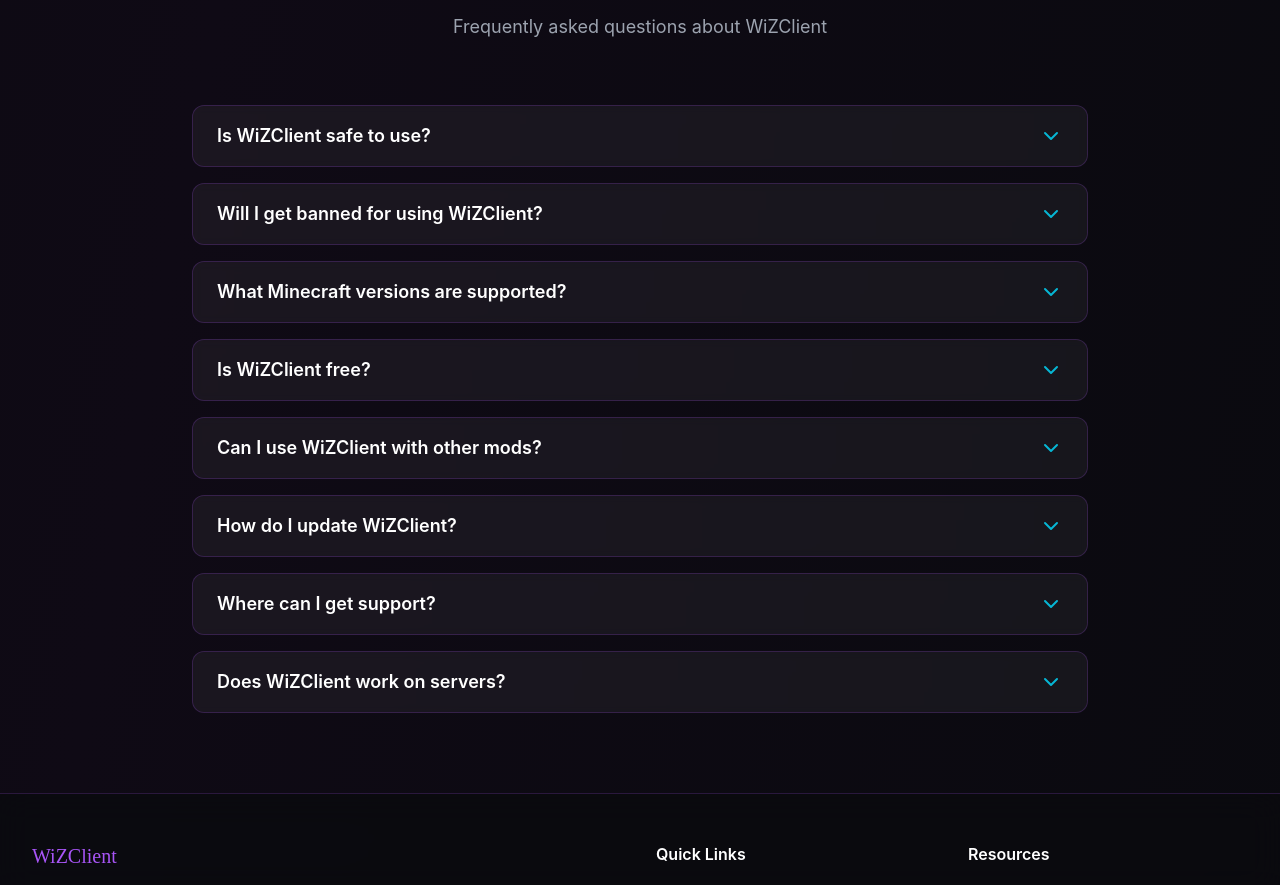
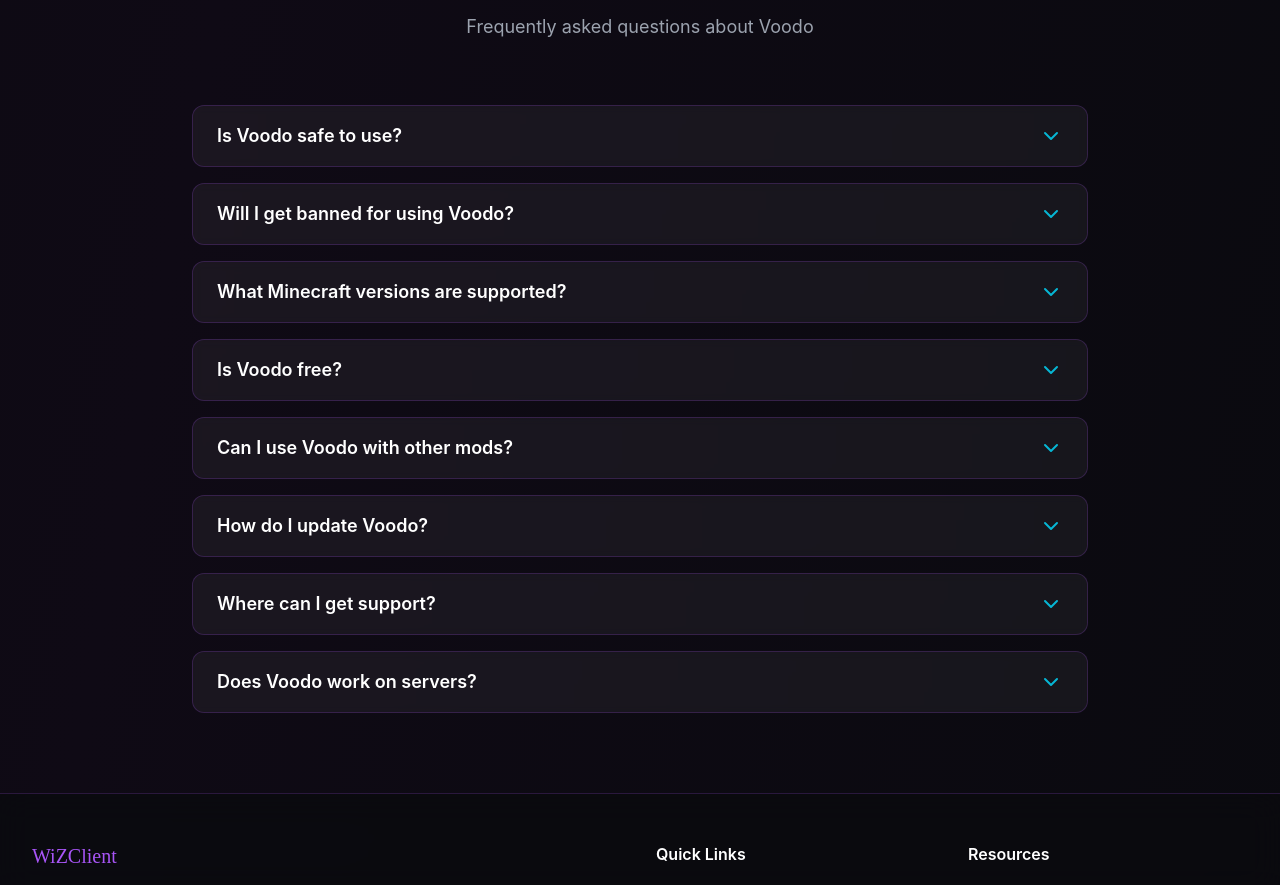
Before and after one commit to WiZClientDev/VodooClientWebsite, a React (Vite) app: page / in a window 1280 px wide. Shown: the part 5660-6545 px from the top of the page. Built offline with nearby package versions, Linux system fonts and the light colour scheme.

Commit message:
Update FAQ for Voodo client

```diff
--- a/src/components/FAQ.tsx
+++ b/src/components/FAQ.tsx
@@ -9,44 +9,44 @@ interface FAQItem {
 
 const faqs: FAQItem[] = [
   {
-    question: 'Is WiZClient safe to use?',
+    question: 'Is Voodo safe to use?',
     answer:
-      'Yes, WiZClient is completely safe. All downloads are scanned for malware and the client is open-source, meaning anyone can review the code. We prioritize your security and privacy.',
+      'Yes, Voodo is completely safe. All downloads are scanned for malware and the client is open-source, meaning anyone can review the code. We prioritize your security and privacy.',
   },
   {
-    question: 'Will I get banned for using WiZClient?',
+    question: 'Will I get banned for using Voodo?',
     answer:
-      'WiZClient is designed to be compliant with most server rules. However, some features may not be allowed on certain servers. Always check your server\'s rules before using any client modifications.',
+      'Voodo is designed to be compliant with most server rules. However, some features may not be allowed on certain servers. Always check your server\'s rules before using any client modifications.',
   },
   {
     question: 'What Minecraft versions are supported?',
     answer:
-      'WiZClient supports Minecraft versions 1.8.9, 1.12.2, 1.16.5, 1.18.2, and 1.20.x. We regularly update to support new versions as they are released.',
+      'Voodo supports Minecraft versions 1.8.9, 1.12.2, 1.16.5, 1.18.2, and 1.20.x. We regularly update to support new versions as they are released.',
   },
   {
-    question: 'Is WiZClient free?',
+    question: 'Is Voodo free?',
     answer:
-      'Yes! WiZClient is completely free to download and use. There are no hidden costs, subscriptions, or in-app purchases. We believe everyone should have access to quality Minecraft enhancements.',
+      'Yes! Voodo is completely free to download and use. There are no hidden costs, subscriptions, or in-app purchases. We believe everyone should have access to quality Minecraft enhancements.',
   },
   {
-    question: 'Can I use WiZClient with other mods?',
+    question: 'Can I use Voodo with other mods?',
     answer:
-      'Absolutely! WiZClient is compatible with most popular mods. It works seamlessly with Forge and Fabric mod loaders. However, some conflicting mods may cause issues.',
+      'Absolutely! Voodo is compatible with most popular mods. It works seamlessly with Forge and Fabric mod loaders. However, some conflicting mods may cause issues.',
   },
   {
-    question: 'How do I update WiZClient?',
+    question: 'How do I update Voodo?',
     answer:
       'Simply download the latest version from our downloads page and install it. The new version will automatically replace the old one. Your settings and configurations will be preserved.',
   },
   {
     question: 'Where can I get support?',
     answer:
-      'Join our Discord community for support, updates, and to connect with other WiZClient users. Our team and community members are always ready to help with any issues.',
+      'Join our Discord community for support, updates, and to connect with other Voodo users. Our team and community members are always ready to help with any issues.',
   },
   {
-    question: 'Does WiZClient work on servers?',
+    question: 'Does Voodo work on servers?',
     answer:
-      'Yes, WiZClient works on multiplayer servers. However, make sure the features you\'re using are allowed by the server\'s rules. Some competitive servers may have restrictions on certain client modifications.',
+      'Yes, Voodo works on multiplayer servers. However, make sure the features you\'re using are allowed by the server\'s rules. Some competitive servers may have restrictions on certain client modifications.',
   },
 ];
 
@@ -71,7 +71,7 @@ export default function FAQ() {
             FAQ
           </h2>
           <p className="text-gray-400 text-lg">
-            Frequently asked questions about WiZClient
+            Frequently asked questions about Voodo
           </p>
         </motion.div>
 
```
